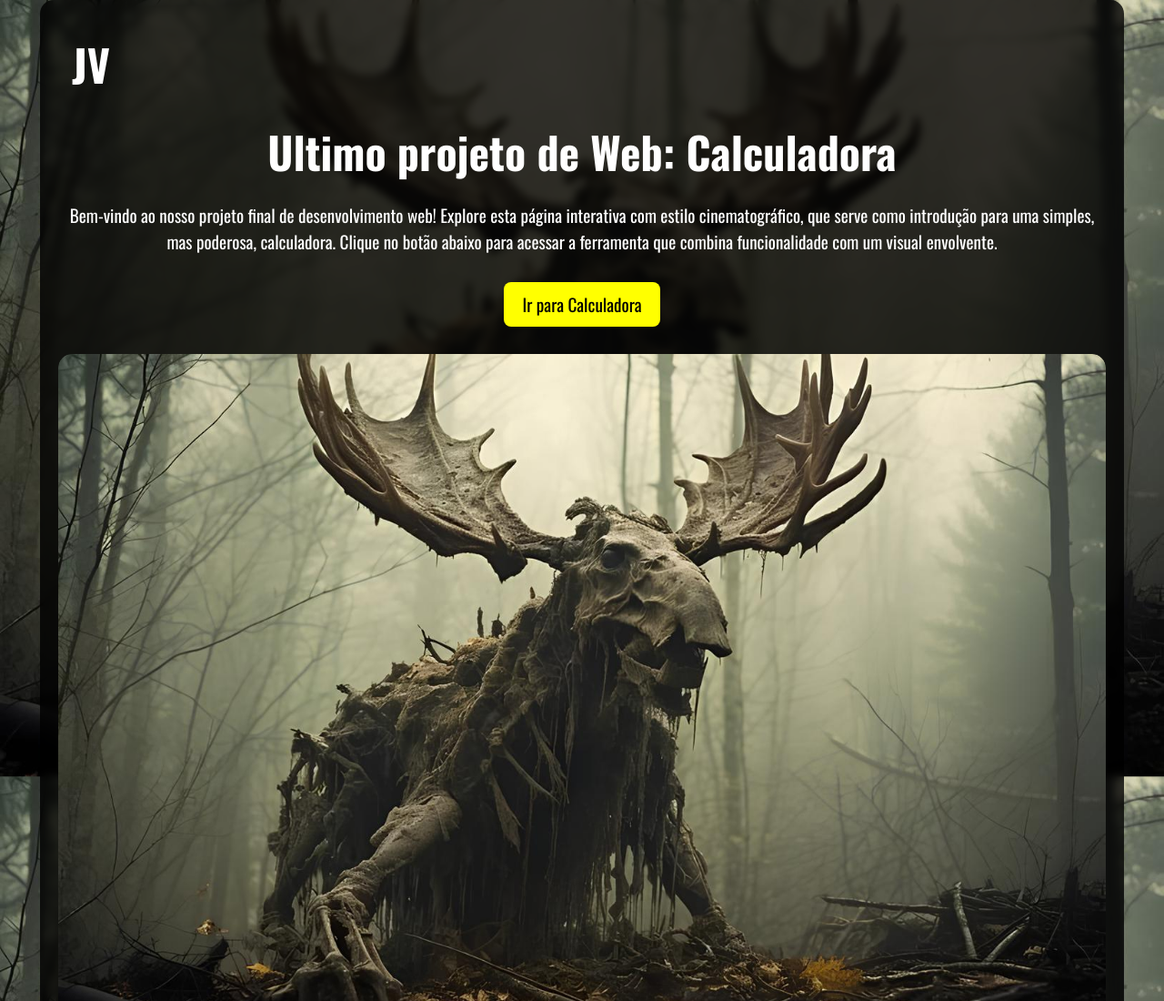
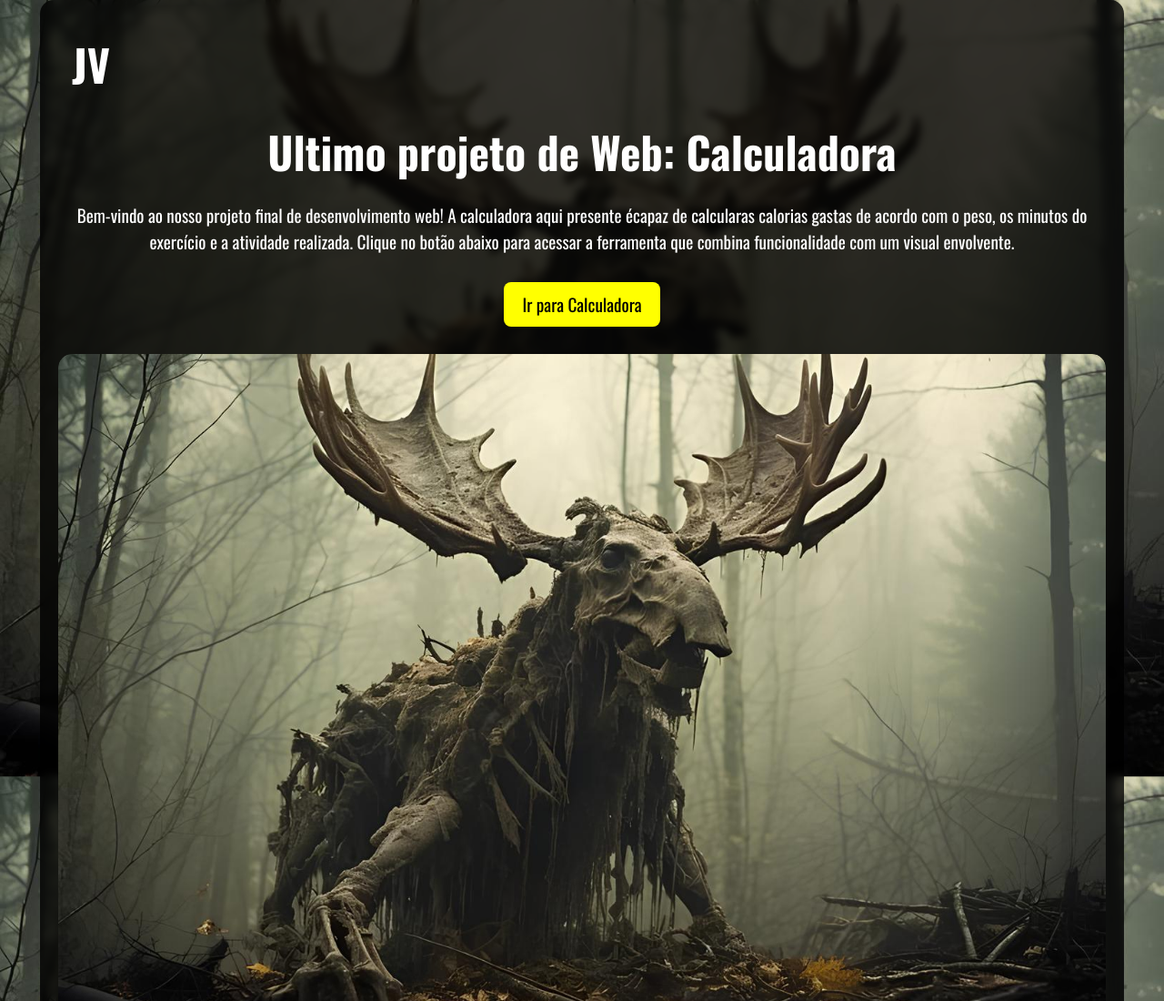
Before and after one commit to Jucivaldo00/Calculadora-, a plain HTML site: page index.html in a window 1280 px wide. Shown: the top 1100 px of the page at 91% size. Drawn offline with nearby package versions, Linux system fonts and the light colour scheme.

Commit message:
Update index.html

```diff
--- a/index.html
+++ b/index.html
@@ -133,7 +133,7 @@
         <div class="main-content">
             <h1 class="title">Ultimo projeto de Web: Calculadora</h1>
             <p class="description">
-    Bem-vindo ao nosso projeto final de desenvolvimento web! Explore esta página interativa com estilo cinematográfico, que serve como introdução para uma simples, mas poderosa, calculadora. Clique no botão abaixo para acessar a ferramenta que combina funcionalidade com um visual envolvente.
+    Bem-vindo ao nosso projeto final de desenvolvimento web! A calculadora aqui presente écapaz de calcularas calorias gastas de acordo com o peso, os minutos do exercício e a atividade realizada. Clique no botão abaixo para acessar a ferramenta que combina funcionalidade com um visual envolvente.
 </p>
             <div class="buttons">
                 <a href="cal.html">Ir para Calculadora</a>
```
